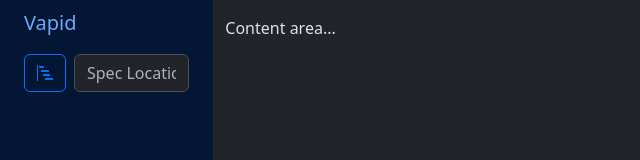
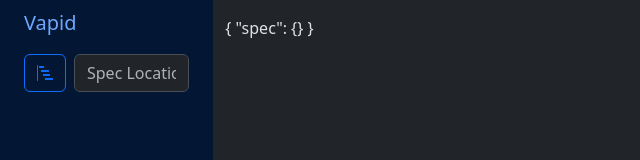
Before and after one commit to sumebrius/vapid, a Vue app: page / in a window 1280 px wide. Shown: the top 160 px of the page, without its empty margins (0-640 px from the left). Built offline with nearby package versions, Linux system fonts and the light colour scheme.

Commit message:
Happy days schema fetch

```diff
--- a/src/App.vue
+++ b/src/App.vue
@@ -1,12 +1,17 @@
 <script setup>
 import NavMenu from './components/NavMenu.vue'
+import { openapi } from './state/openapi.js'
 </script>
 
 <template>
   <div class="container-fluid">
     <div class="row flex-nowrap">
       <NavMenu />
-      <div class="col py-3">Content area...</div>
+      <div class="col py-3">
+        <div>
+          {{ openapi }}
+        </div>
+      </div>
     </div>
   </div>
 </template>
--- a/src/components/NavMenu.vue
+++ b/src/components/NavMenu.vue
@@ -1,6 +1,13 @@
 <script setup>
 import NavMenuItem from './NavMenuItem.vue'
 import NavMenuInput from './NavMenuInput.vue'
+import { openapi } from '../state/openapi.js'
+
+async function loadSpec(url) {
+  const response = await fetch(url)
+  const spec = await response.json()
+  openapi.loadSpec(spec)
+}
 </script>
 
 <template>
@@ -12,7 +19,11 @@
       <ul
         class="nav nav-pills flex-column mb-sm-auto mb-0 align-items-center align-items-sm-start w-100"
       >
-        <NavMenuInput buttonIcon="bi-bar-chart-steps" placeholder="Spec Location" />
+        <NavMenuInput
+          buttonIcon="bi-bar-chart-steps"
+          placeholder="Spec Location"
+          @submit="loadSpec"
+        />
       </ul>
       <hr />
     </div>
--- /dev/null
+++ b/src/state/openapi.js
@@ -0,0 +1,9 @@
+import { reactive } from 'vue'
+
+export const openapi = reactive({
+  spec: {},
+
+  loadSpec(spec) {
+    this.spec = spec
+  }
+})
```
